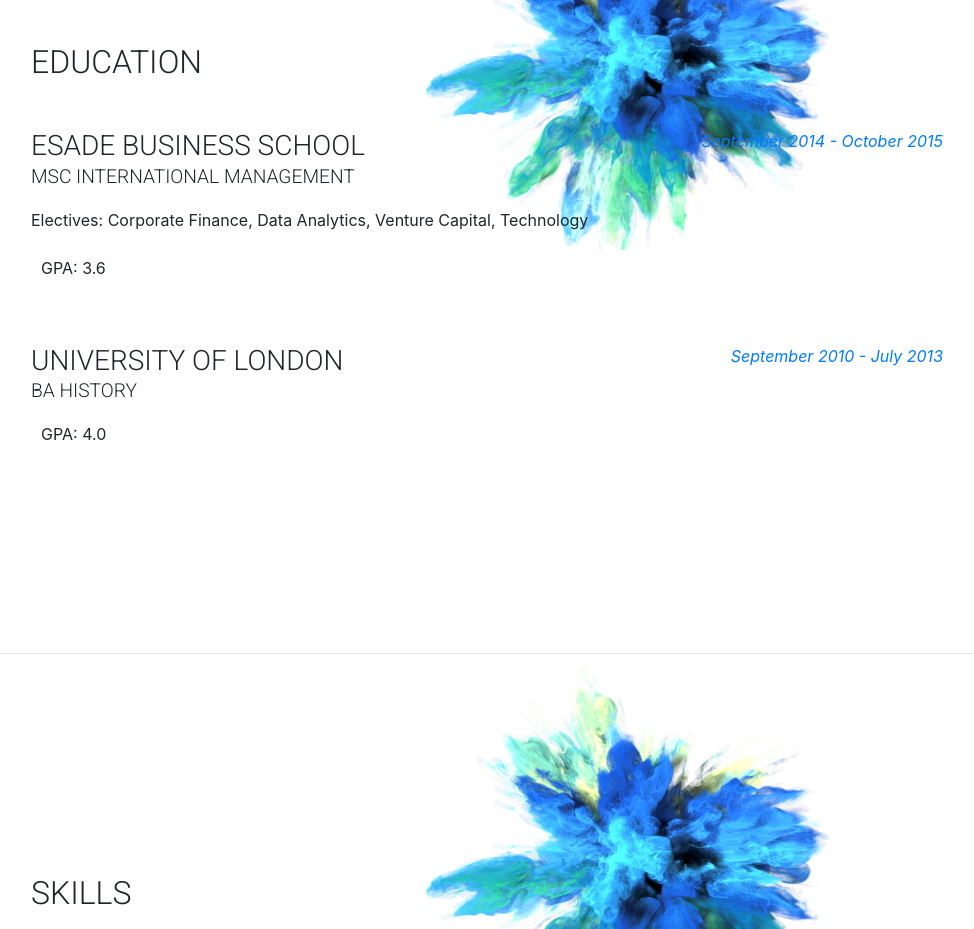
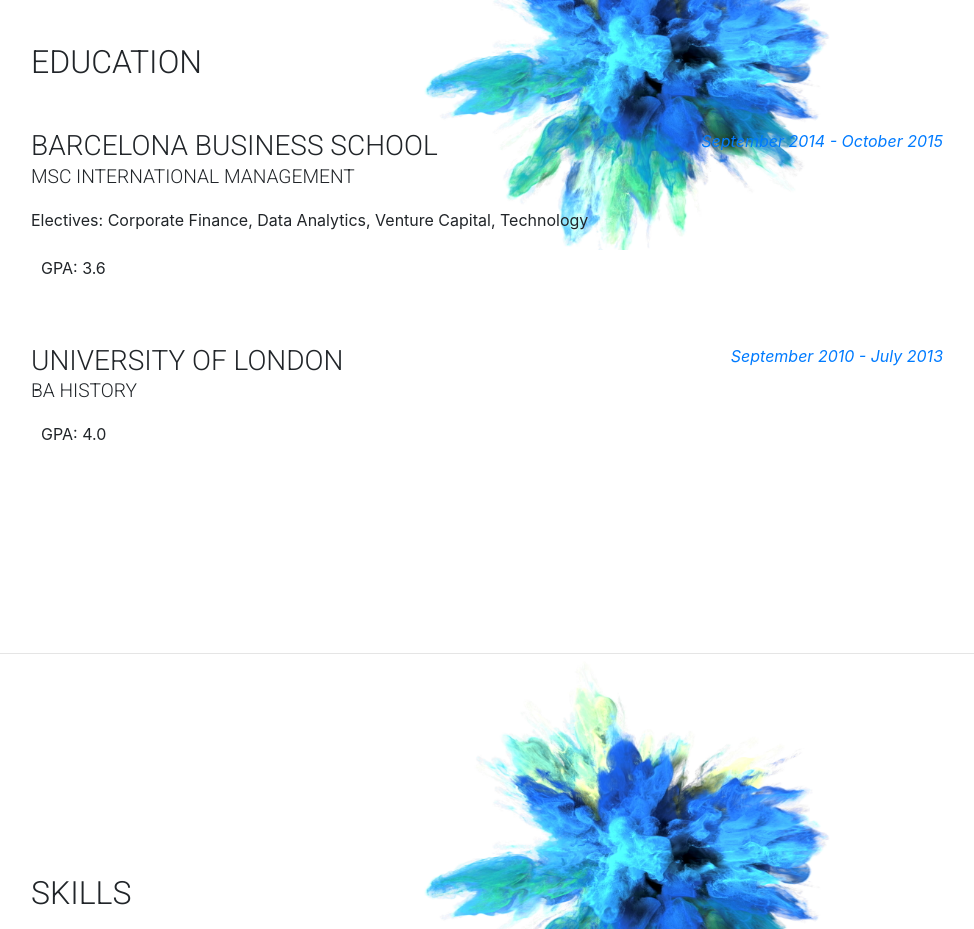
Before and after one commit to LMass13/personal-portfolio-v1, a website with bundled scripts: page index.html in a window 1280 px wide. Shown: the part 2000-2929 px from the top of the page, without its empty margins (289-1263 px from the left). Built offline with nearby package versions, Linux system fonts and the light colour scheme; a web font is replaced by a local one.

Commit message:
final edit

```diff
--- a/index.html
+++ b/index.html
@@ -148,7 +148,7 @@
 
         <div class="resume-item d-flex flex-column flex-md-row justify-content-between mb-5">
           <div class="resume-content">
-            <h3 class="mb-0">ESADE Business School</h3>
+            <h3 class="mb-0">Barcelona Business School</h3>
             <div class="subheading mb-3">MSc International Management</div>
             <div>Electives: Corporate Finance, Data Analytics, Venture Capital, Technology</div>
             <br/>
```
